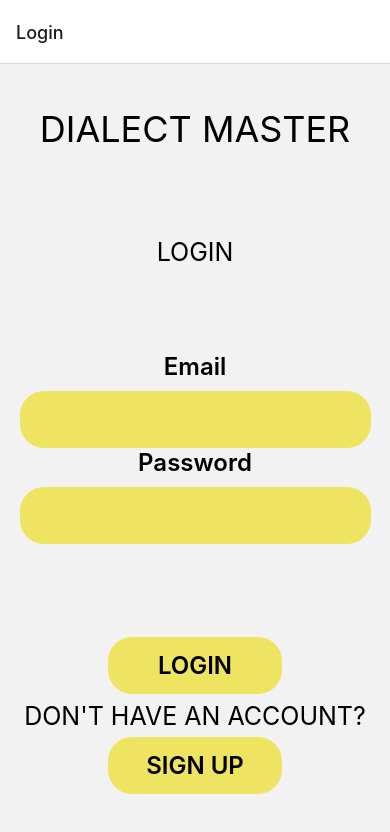
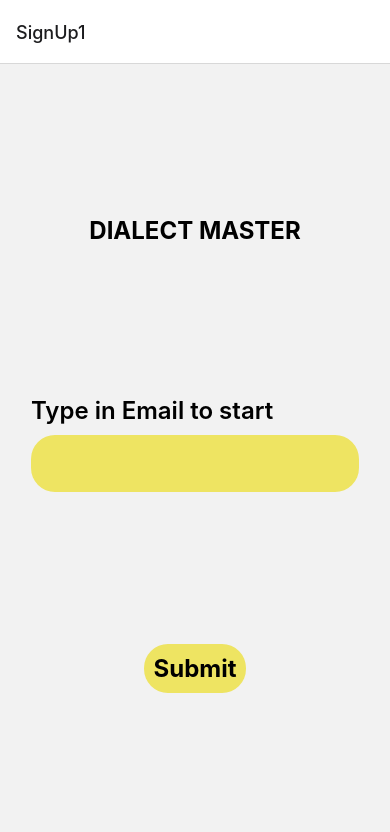
Before and after one commit to rkmaxhero/DialectMaster, a React Native app: screen /SignUp1 in a window 390 px wide. Shown: the top 832 px of the page. Built offline with nearby package versions, Linux system fonts and the light colour scheme.

Commit message:
sign up flow page 1

```diff
--- a/App.js
+++ b/App.js
@@ -27,6 +27,8 @@ import PremiumFeaturesScreen from './pages/PremiumFeaturesScreen';
 import SelectedRegionScreen from './pages/SelectedRegionScreen';
 import RegionSelectMap from './pages/RegionSelectMap';
 
+import SignUp1 from './pages/signup1';
+
 const Stack = createNativeStackNavigator();
 
 export default function App() {
@@ -37,6 +39,10 @@ export default function App() {
           name="Map"
           component={MapPage}
         /> */}
+        <Stack.Screen
+          name="SignUp1"
+          component={SignUp1}
+        />
         <Stack.Screen
           name="Login"
           component={LoginPage}
--- a/atom/CustomTextInput.jsx
+++ b/atom/CustomTextInput.jsx
@@ -1,12 +1,12 @@
-import { StyleSheet, TextInput, Text} from 'react-native';
+import { StyleSheet, TextInput, Text, View} from 'react-native';
 
 
 export default function (props) {
     return(
-        <>
+        <View>
         <Text style={styles.label}>{props.label}</Text>
         <TextInput style={styles.field} textAlign={'center'}>{props.placeholder}</TextInput>
-        </>
+        </View>
     );
 }
 
--- /dev/null
+++ b/pages/signup1.jsx
@@ -0,0 +1,47 @@
+import { StatusBar } from 'expo-status-bar';
+import {
+  StyleSheet,
+  Text,
+  View,
+  SafeAreaView,
+  TouchableOpacity,
+} from 'react-native';
+
+import CustomTextInput from '../atom/CustomTextInput';
+
+export default function SignUp1({navigation}) {
+  return (
+    <SafeAreaView style={styles.container}>
+      <StatusBar></StatusBar>
+      <Text style={styles.text}>DIALECT MASTER</Text>
+      <CustomTextInput label="Type in Email to start"/>
+
+        <TouchableOpacity style={styles.button} onPress={()=> navigation.nagivate("ConfirmationScreen")}>
+            <Text style={styles.text}>Submit</Text>
+        </TouchableOpacity>
+
+    </SafeAreaView>
+  );
+}
+
+const styles = StyleSheet.create({
+  container: {
+    alignItems: 'center',
+    justifyContent: 'space-evenly',
+    flex: 1,
+  },
+  centerAlign: {
+    alignItems: 'center',
+    justifyContent: 'center',
+  },
+  text: {
+    fontSize: 24,
+    fontWeight: 'bold',
+  },
+  button:{
+    backgroundColor: '#EEE462',
+    borderRadius: 24,
+    padding: 10,
+  },
+
+});
```
